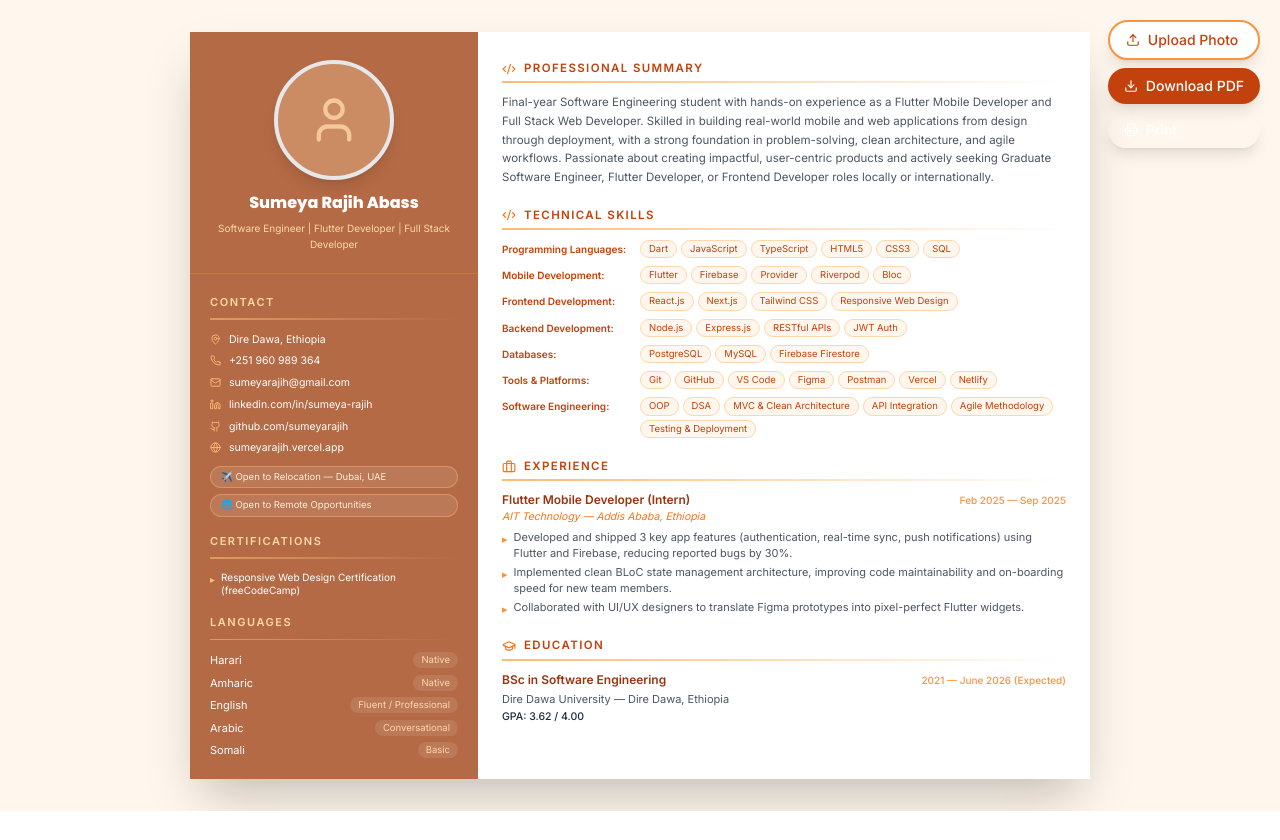
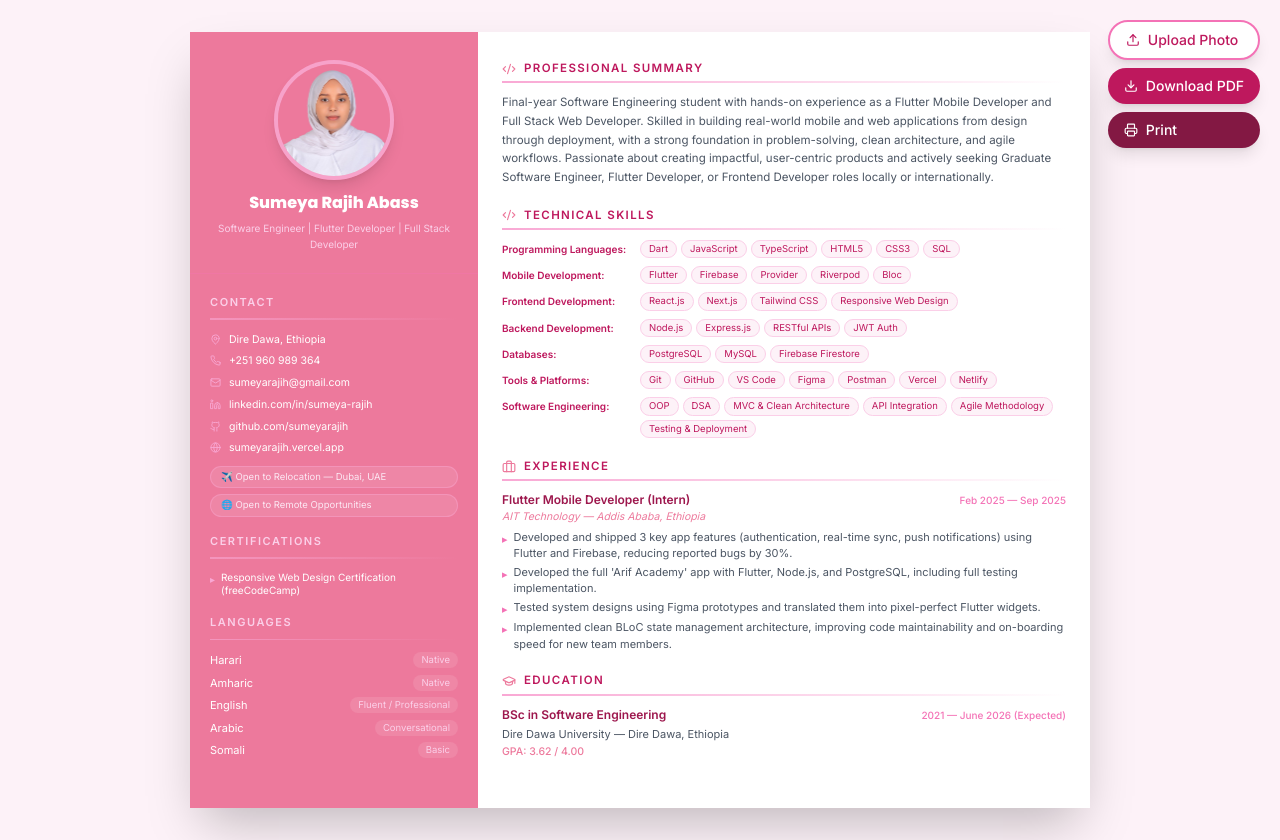
Before and after one commit to sumeyarajih/Sumeya-Cv, a React (Vite) app: page / in a window 1280 px wide. Before the commit the page ends 811 px from the top, so only its background shows below. Built offline with nearby package versions, Linux system fonts and the light colour scheme.

Commit message:
fixed my information and upload my image

```diff
--- a/package.json
+++ b/package.json
@@ -9,7 +9,9 @@
     "preview": "vite preview"
   },
   "dependencies": {
+    "html2canvas": "^1.4.1",
     "html2pdf.js": "^0.14.0",
+    "jspdf": "^4.2.1",
     "lucide-react": "^0.383.0",
     "react": "^18.2.0",
     "react-dom": "^18.2.0"
--- a/src/CV.jsx
+++ b/src/CV.jsx
@@ -35,26 +35,26 @@ import {
 
 /** Sidebar section heading */
 const SideHeading = ({ children }) => (
-  <h2 className="text-[11px] font-bold tracking-[0.14em] uppercase text-orange-200 mb-2 mt-1">
+  <h2 className="text-[11px] font-bold tracking-[0.14em] uppercase text-pink-200 mb-2 mt-1">
     {children}
   </h2>
 );
 
 /** Pink sidebar divider */
 const Divider = () => (
-  <div className="h-[1.5px] w-full bg-gradient-to-r from-orange-300/60 to-transparent mb-3" />
+  <div className="h-[1.5px] w-full bg-gradient-to-r from-pink-300/60 to-transparent mb-3" />
 );
 
 /** Main-area section with icon + title */
 const Section = ({ icon: Icon, title, children }) => (
   <section className="mb-5">
     <div className="flex items-center gap-2 mb-1">
-      <Icon size={14} className="text-orange-500 shrink-0" />
-      <h2 className="text-[11.5px] font-bold tracking-[0.12em] uppercase text-orange-700">
+      <Icon size={14} className="text-pink-500 shrink-0" />
+      <h2 className="text-[11.5px] font-bold tracking-[0.12em] uppercase text-pink-700">
         {title}
       </h2>
     </div>
-    <div className="h-[2px] w-full bg-gradient-to-r from-orange-300 to-transparent mb-2.5" />
+    <div className="h-[2px] w-full bg-gradient-to-r from-pink-300 to-transparent mb-2.5" />
     {children}
   </section>
 );
@@ -63,7 +63,7 @@ const Section = ({ icon: Icon, title, children }) => (
 
 export default function CV() {
   // ── State for uploaded profile photo
-  const [photoUrl, setPhotoUrl] = useState(null);
+  const [photoUrl, setPhotoUrl] = useState('/sumeya-cv-image.jpg');
   const fileInputRef = useRef(null);
   const cvRef = useRef(null);
 
@@ -75,31 +75,53 @@ export default function CV() {
     setPhotoUrl(url);
   };
 
-  // ── Handle PDF download via html2pdf.js (dynamic import)
+  // ── Handle PDF download via html2canvas + jsPDF
   const handleDownloadPdf = async () => {
-    const html2pdf = (await import("html2pdf.js")).default;
+    const html2canvas = (await import("html2canvas")).default;
+    const { jsPDF } = await import("jspdf");
     const element = cvRef.current;
-    const opt = {
-      margin: 0,
-      filename: "Sumeya_Rajih_CV.pdf",
-      image: { type: "jpeg", quality: 0.98 },
-      // scale:2 for sharp text; scrollY:0 prevents offset bugs
-      html2canvas: { scale: 2, useCORS: true, scrollY: 0, logging: false },
-      // A4 in mm — html2pdf auto-fits content height, no blank padding
-      jsPDF: { unit: "mm", format: "a4", orientation: "portrait" },
-    };
-    html2pdf().set(opt).from(element).save();
+
+    const FIXED_WIDTH = 900; // CV is always 900px wide
+    const SCALE = 3;         // high-res capture
+
+    // Force render at exactly 900 px wide — no overflow bleeding into capture
+    const canvas = await html2canvas(element, {
+      scale: SCALE,
+      useCORS: true,
+      scrollY: -window.scrollY,
+      windowWidth: FIXED_WIDTH,
+      width: FIXED_WIDTH,
+      height: element.offsetHeight,  // offsetHeight = visible layout height, no scroll overflow
+      x: 0,
+      y: 0,
+      logging: false,
+    });
+
+    const imgData = canvas.toDataURL("image/jpeg", 1.0);
+
+    // Derive PDF height from the canvas aspect ratio so there's zero blank space
+    const pdfWidth = FIXED_WIDTH;
+    const pdfHeight = Math.round((canvas.height / canvas.width) * (FIXED_WIDTH * SCALE)) / SCALE;
+
+    const pdf = new jsPDF({
+      unit: "px",
+      format: [pdfWidth, pdfHeight],
+      orientation: "portrait",
+      hotfixes: ["px_scaling"],
+    });
+    pdf.addImage(imgData, "JPEG", 0, 0, pdfWidth, pdfHeight);
+    pdf.save("Sumeya_Rajih_CV.pdf");
   };
 
   return (
-    <div className="min-h-screen bg-orange-50 flex justify-center py-8 px-4 font-body">
+    <div className="bg-pink-50 py-8 px-4 font-body overflow-x-auto">
 
       {/* ── Action Buttons (no-print) ── */}
       <div className="no-print fixed top-5 right-5 z-50 flex flex-col gap-2">
         {/* Upload Photo */}
         <button
           onClick={() => fileInputRef.current.click()}
-          className="flex items-center gap-2 bg-white border-2 border-orange-400 text-orange-700 text-sm px-4 py-2 rounded-full shadow-lg hover:bg-orange-50 active:scale-95 transition-all font-medium"
+          className="flex items-center gap-2 bg-white border-2 border-pink-400 text-pink-700 text-sm px-4 py-2 rounded-full shadow-lg hover:bg-pink-50 active:scale-95 transition-all font-medium"
         >
           <Upload size={14} />
           Upload Photo
@@ -108,7 +130,7 @@ export default function CV() {
         {/* Download PDF */}
         <button
           onClick={handleDownloadPdf}
-          className="flex items-center gap-2 bg-orange-700 text-white text-sm px-4 py-2 rounded-full shadow-lg hover:bg-orange-800 active:scale-95 transition-all font-medium"
+          className="flex items-center gap-2 bg-pink-700 text-white text-sm px-4 py-2 rounded-full shadow-lg hover:bg-pink-800 active:scale-95 transition-all font-medium"
         >
           <Download size={14} />
           Download PDF
@@ -117,7 +139,7 @@ export default function CV() {
         {/* Print */}
         <button
           onClick={() => window.print()}
-          className="flex items-center gap-2 bg--900 text-white text-sm px-4 py-2 rounded-full shadow-lg hover:bg-orange-950 active:scale-95 transition-all font-medium"
+          className="flex items-center gap-2 bg-pink-900 text-white text-sm px-4 py-2 rounded-full shadow-lg hover:bg-pink-950 active:scale-95 transition-all font-medium"
         >
           <Printer size={14} />
           Print
@@ -138,36 +160,34 @@ export default function CV() {
       <div
         ref={cvRef}
         id="cv-page"
-        className="bg-white shadow-2xl w-full max-w-[900px] flex text-gray-800"
+        className="shadow-2xl w-[900px] min-w-[900px] shrink-0 flex text-gray-800 mx-auto overflow-hidden"
+        style={{ background: "linear-gradient(to right, #ED799C 32%, white 32%)" }}
       >
 
         {/* ══════════════════ SIDEBAR — LEFT 32% ══════════════════
             Contains: Photo / Name / Title / Contact / Certifications / Languages / Additional Info
             Skills moved → right column (too heavy for sidebar)
         ══════════════════════════════════════════════════════════ */}
-        <aside
-          className="w-[32%] flex flex-col shrink-0"
-          style={{ background: "linear-gradient(160deg, #b46a45 0%, #b46a45 60%, #b46a45 100%)" }}
-        >
+        <aside className="w-[32%] flex flex-col shrink-0">
           {/* ── Photo + Name + Title ── */}
-          <div className="flex flex-col items-center pt-7 pb-5 px-5 text-center border-b border-orange-400/30">
+          <div className="flex flex-col items-center pt-7 pb-5 px-5 text-center border-b border-pink-400/30">
 
             {/* Circular photo — clickable to upload (hidden on print) */}
             <div
               onClick={() => fileInputRef.current.click()}
               title="Click to upload your photo"
-              className="no-print w-[120px] h-[120px] rounded-full border-4 border-orangek-300/70 overflow-hidden flex items-center justify-center mb-3 shadow-lg cursor-pointer hover:opacity-80 transition-opacity bg-orange-200/30"
+              className="no-print w-[120px] h-[120px] rounded-full border-4 border-pink-300/70 overflow-hidden flex items-center justify-center mb-3 shadow-lg cursor-pointer hover:opacity-80 transition-opacity bg-pink-200/30"
             >
               {photoUrl ? (
                 <img src={photoUrl} alt="Profile" className="w-full h-full object-cover" />
               ) : (
-                <User size={52} className="text-orange-200/80" />
+                <User size={52} className="text-pink-200/80" />
               )}
             </div>
 
             {/* Photo shown in print (non-interactive) */}
             {photoUrl && (
-              <div className="print-only w-[120px] h-[120px] rounded-full border-4 border-orange-300/70 overflow-hidden mb-3 shadow-lg mx-auto">
+              <div className="print-only w-[120px] h-[120px] rounded-full border-4 border-pink-300/70 overflow-hidden mb-3 shadow-lg mx-auto">
                 <img src={photoUrl} alt="Profile" className="w-full h-full object-cover" />
               </div>
             )}
@@ -175,7 +195,7 @@ export default function CV() {
             <h1 className="font-display text-[16px] font-extrabold leading-snug text-white">
               {profile.name}
             </h1>
-            <p className="text-[10px] text-orange-200 mt-1.5 leading-relaxed px-1">
+            <p className="text-[10px] text-pink-200 mt-1.5 leading-relaxed px-1">
               {profile.title}
             </p>
           </div>
@@ -189,36 +209,36 @@ export default function CV() {
               <Divider />
               <div className="space-y-1.5 text-[10.5px]">
                 <div className="flex items-start gap-2">
-                  <MapPin size={11} className="text-orange-300 shrink-0 mt-0.5" />
+                  <MapPin size={11} className="text-pink-300 shrink-0 mt-0.5" />
                   <span>{profile.location}</span>
                 </div>
                 <div className="flex items-start gap-2">
-                  <Phone size={11} className="text-orange-300 shrink-0 mt-0.5" />
+                  <Phone size={11} className="text-pink-300 shrink-0 mt-0.5" />
                   <span>{profile.phone}</span>
                 </div>
                 <div className="flex items-start gap-2">
-                  <Mail size={11} className="text-orange-300 shrink-0 mt-0.5" />
+                  <Mail size={11} className="text-pink-300 shrink-0 mt-0.5" />
                   <span className="break-all">{profile.email}</span>
                 </div>
                 <div className="flex items-start gap-2">
-                  <Linkedin size={11} className="text-orange-300 shrink-0 mt-0.5" />
+                  <Linkedin size={11} className="text-pink-300 shrink-0 mt-0.5" />
                   <span className="break-all">{profile.linkedin}</span>
                 </div>
                 <div className="flex items-start gap-2">
-                  <Github size={11} className="text-orange-300 shrink-0 mt-0.5" />
+                  <Github size={11} className="text-pink-300 shrink-0 mt-0.5" />
                   <span className="break-all">{profile.github}</span>
                 </div>
                 <div className="flex items-start gap-2">
-                  <Globe size={11} className="text-orange-300 shrink-0 mt-0.5" />
+                  <Globe size={11} className="text-pink-300 shrink-0 mt-0.5" />
                   <span className="break-all">{profile.website}</span>
                 </div>
               </div>
               {/* Availability badges */}
               <div className="mt-2.5 space-y-1.5">
-                <div className="flex items-center gap-1 bg-white/10 border border-orange-300/40 rounded-full px-2.5 py-[3px] text-[9.5px] text-orange-100">
+                <div className="flex items-center gap-1 bg-white/10 border border-pink-300/40 rounded-full px-2.5 py-[3px] text-[9.5px] text-pink-100">
                   ✈️ {profile.openToRelocation}
                 </div>
-                <div className="flex items-center gap-1 bg-white/10 border border-orange-300/40 rounded-full px-2.5 py-[3px] text-[9.5px] text-orange-100">
+                <div className="flex items-center gap-1 bg-white/10 border border-pink-300/40 rounded-full px-2.5 py-[3px] text-[9.5px] text-pink-100">
                   🌐 {profile.openToRemote}
                 </div>
               </div>
@@ -230,8 +250,8 @@ export default function CV() {
               <Divider />
               <ul className="space-y-1.5">
                 {certifications.map((c, i) => (
-                  <li key={i} className="flex gap-1.5 items-start text-[10px] text-orangek-100 leading-snug">
-                    <span className="text-orange-300 shrink-0 mt-0.5">▸</span>
+                  <li key={i} className="flex gap-1.5 items-start text-[10px] text-pinkk-100 leading-snug">
+                    <span className="text-pink-300 shrink-0 mt-0.5">▸</span>
                     <span>{c}</span>
                   </li>
                 ))}
@@ -246,7 +266,7 @@ export default function CV() {
                 {languages.map((l) => (
                   <div key={l.name} className="flex justify-between items-center">
                     <span className="text-[11px] text-white">{l.name}</span>
-                    <span className="text-[9.5px] text-orange-200 bg-white/10 rounded-full px-2 py-[1px]">
+                    <span className="text-[9.5px] text-pink-200 bg-white/10 rounded-full px-2 py-[1px]">
                       {l.level}
                     </span>
                   </div>
@@ -287,7 +307,7 @@ export default function CV() {
               {Object.entries(skills).map(([group, items]) => (
                 <div key={group} className="flex gap-2 items-start">
                   {/* Category label */}
-                  <span className="text-[10px] font-semibold text-orange-700 shrink-0 w-[130px] mt-[2px]">
+                  <span className="text-[10px] font-semibold text-pink-700 shrink-0 w-[130px] mt-[2px]">
                     {group}:
                   </span>
                   {/* Skill tags */}
@@ -295,7 +315,7 @@ export default function CV() {
                     {items.map((s) => (
                       <span
                         key={s}
-                        className="text-[9.5px] bg-orange-50 border border-orange-200 text-orange-700 rounded-full px-2 py-[1px]"
+                        className="text-[9.5px] bg-pink-50 border border-pink-200 text-pink-700 rounded-full px-2 py-[1px]"
                       >
                         {s}
                       </span>
@@ -312,14 +332,14 @@ export default function CV() {
               {experience.map((e, i) => (
                 <div key={i}>
                   <div className="flex justify-between flex-wrap gap-x-2 items-baseline">
-                    <h3 className="text-[12px] font-bold text-orange-800">{e.role}</h3>
-                    <span className="text-[10px] text-orange-400 font-medium shrink-0">{e.period}</span>
+                    <h3 className="text-[12px] font-bold text-pink-800">{e.role}</h3>
+                    <span className="text-[10px] text-pink-400 font-medium shrink-0">{e.period}</span>
                   </div>
-                  <p className="text-[10.5px] italic text-orange-500 mb-1">{e.org}</p>
+                  <p className="text-[10.5px] italic text-pink-500 mb-1">{e.org}</p>
                   <ul className="space-y-0.5">
                     {e.points.map((pt, j) => (
                       <li key={j} className="text-[11px] text-gray-600 flex gap-1.5">
-                        <span className="text-orange-400 shrink-0 mt-0.5">▸</span>
+                        <span className="text-pink-400 shrink-0 mt-0.5">▸</span>
                         <span>{pt}</span>
                       </li>
                     ))}
@@ -332,11 +352,11 @@ export default function CV() {
           {/* Education */}
           <Section icon={GraduationCap} title="Education">
             <div className="flex justify-between flex-wrap gap-x-2 items-baseline">
-              <h3 className="text-[12px] font-bold text-orange-800">{education.degree}</h3>
-              <span className="text-[10px] text-orange-400 font-medium shrink-0">{education.period}</span>
+              <h3 className="text-[12px] font-bold text-pink-800">{education.degree}</h3>
+              <span className="text-[10px] text-pink-400 font-medium shrink-0">{education.period}</span>
             </div>
             <p className="text-[11px] text-gray-600 mt-0.5">{education.school}</p>
-            <p className="text-[10.5px] text--500orange mt-0.5 font-medium">{education.gpa}</p>
+            <p className="text-[10.5px] text-pink-500 mt-0.5 font-medium">{education.gpa}</p>
           </Section>
 
           {/* Achievements — uncomment to re-enable */}
--- a/src/data.js
+++ b/src/data.js
@@ -39,8 +39,9 @@ export const experience = [
     period: "Feb 2025 — Sep 2025",
     points: [
       "Developed and shipped 3 key app features (authentication, real-time sync, push notifications) using Flutter and Firebase, reducing reported bugs by 30%.",
+      "Developed the full 'Arif Academy' app with Flutter, Node.js, and PostgreSQL, including full testing implementation.",
+      "Tested system designs using Figma prototypes and translated them into pixel-perfect Flutter widgets.",
       "Implemented clean BLoC state management architecture, improving code maintainability and on-boarding speed for new team members.",
-      "Collaborated with UI/UX designers to translate Figma prototypes into pixel-perfect Flutter widgets.",
     ],
   },
 
@@ -88,7 +89,7 @@ export const certifications = [
 // ];
 
 export const languages = [
-   { name: "Harari ", level: "Native" },
+  { name: "Harari ", level: "Native" },
   { name: "Amharic", level: "Native" },
   { name: "English", level: "Fluent / Professional" },
   { name: "Arabic", level: "Conversational" },
```
Also changed, not shown: tailwind.config.js (+19 -6 lines), public/sumeya-cv-image.jpg (added), 1 other file (tests, documents, lock files or other folders).
